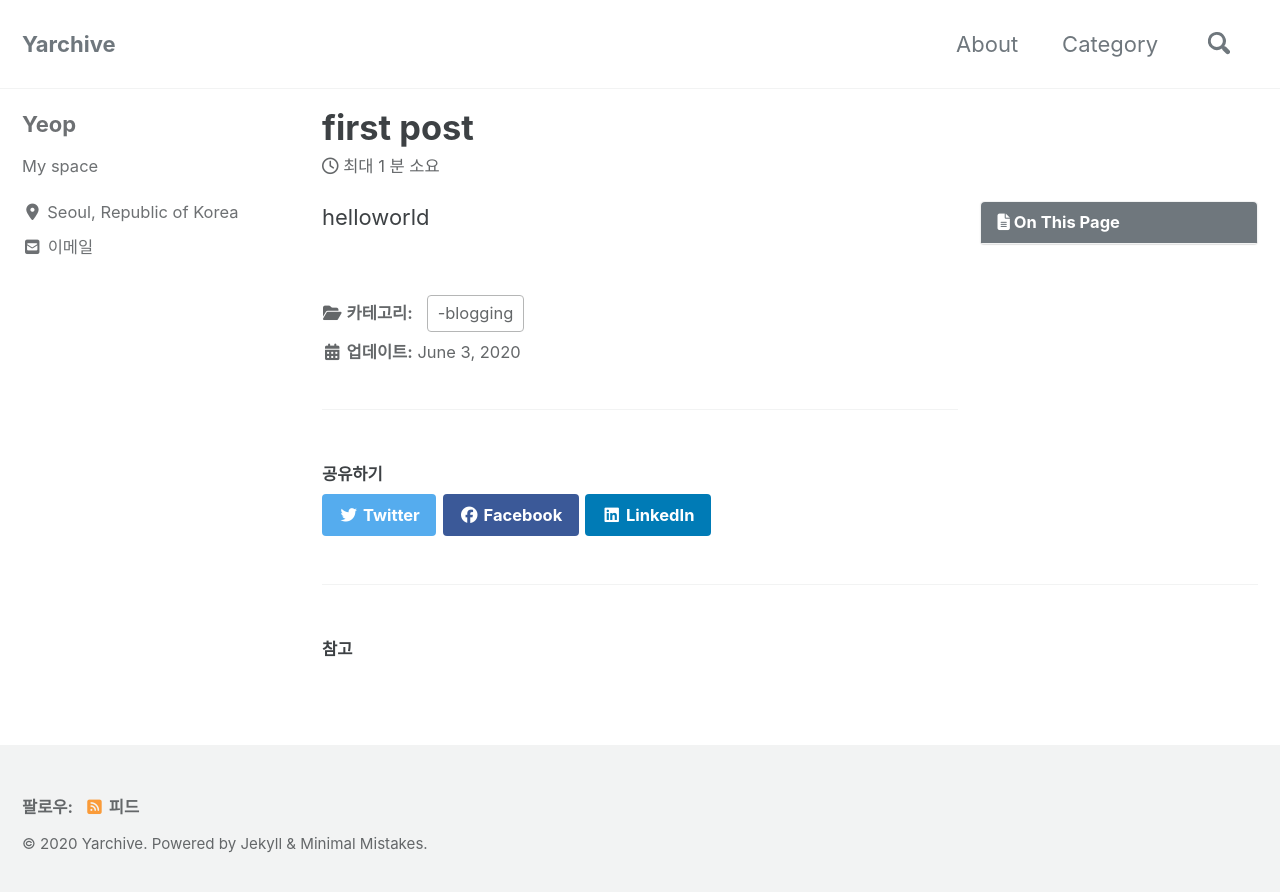
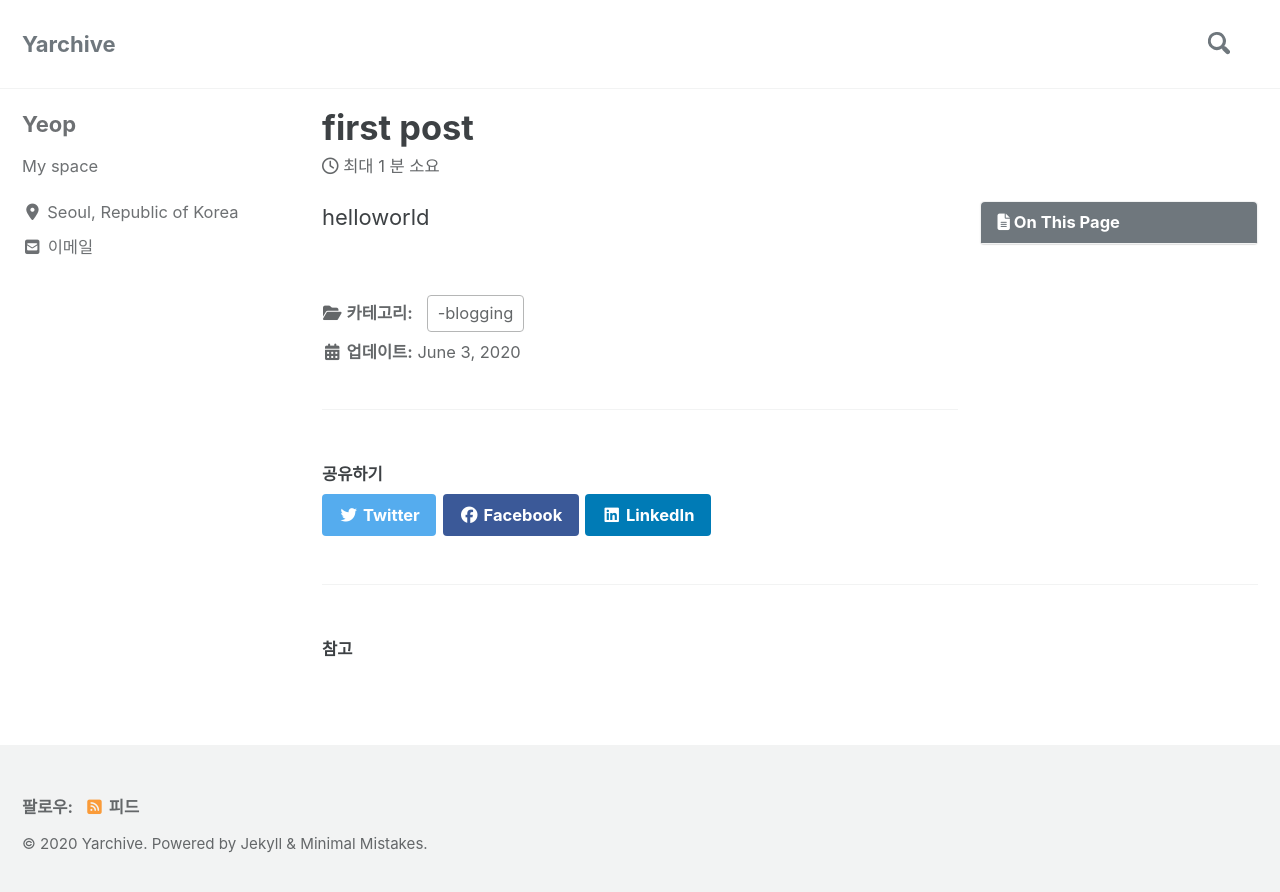
Before and after one commit to jonggleac/jonggleac.github.io, a Jekyll site: the page built from _posts/2020-06-03-firstpost.md, in a window 1280 px wide. Shown: the top 892 px of the page. Built offline with Jekyll 4.4.1, drawn with Linux system fonts in a browser that asks for light colours; cached includes are drawn as plain includes; nearby versions of some CDN libraries.

Commit message:
Update navigation.yml

```diff
--- a/_data/navigation.yml
+++ b/_data/navigation.yml
@@ -1,6 +1,4 @@
 # main links
 main:
-  - title: "About"
-    url: "/about/"
-  - title: "Category"
-    url: "/categories/"
+ # - title: "About"
+ #   url: "/about/"
```
